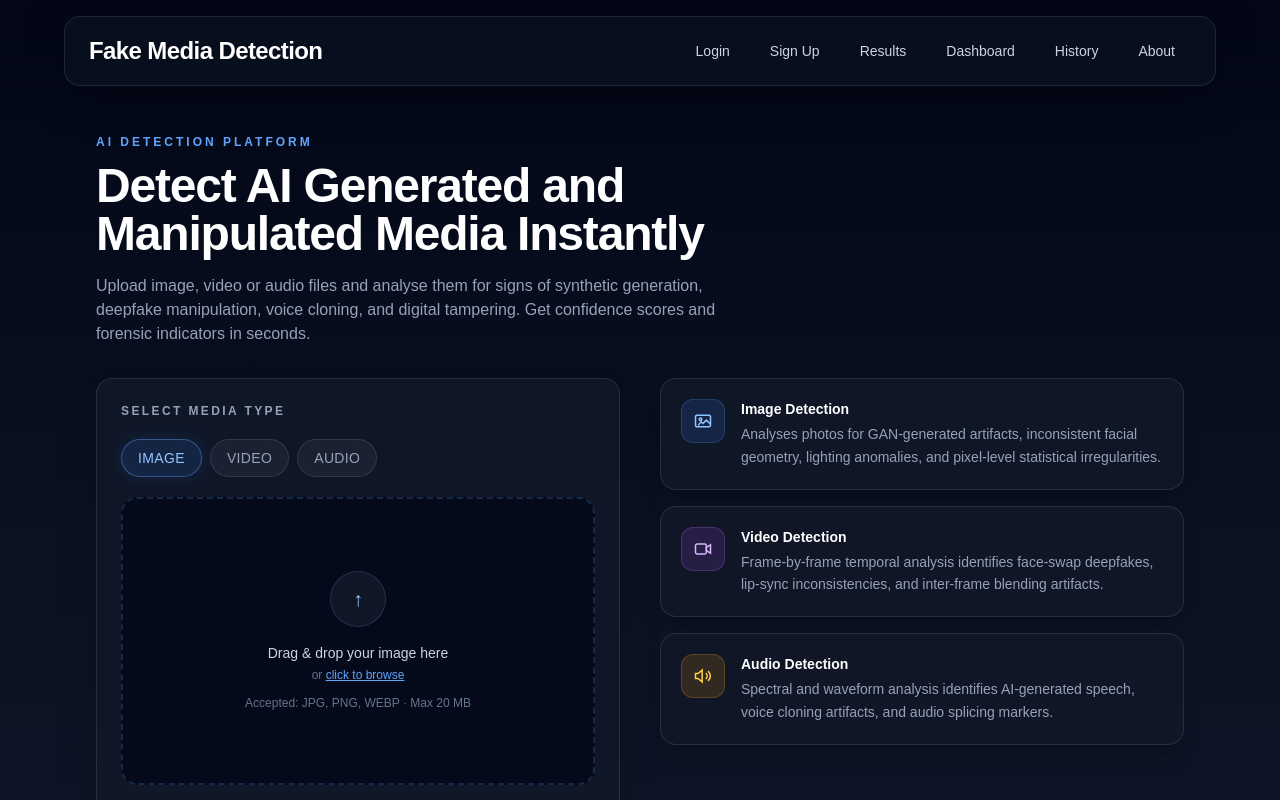
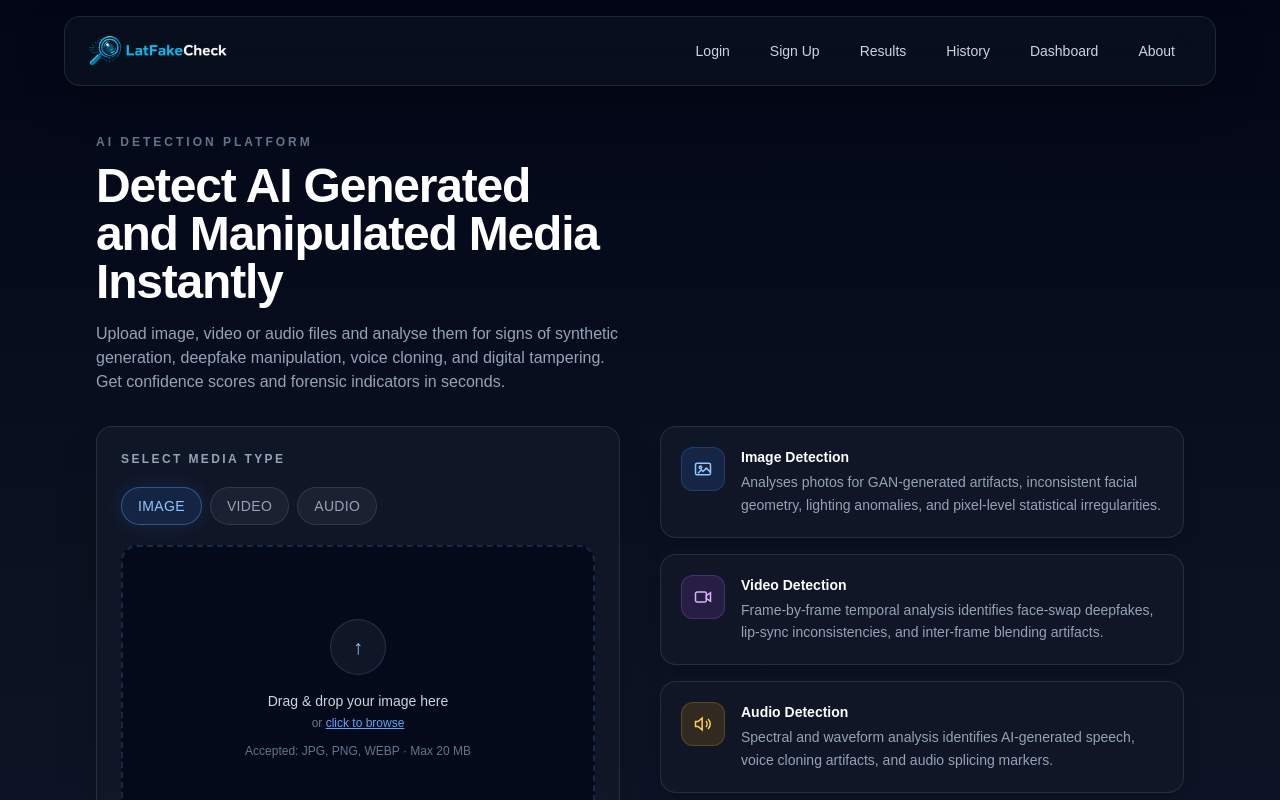
Before and after one commit to Addddiii/Fake-Image-Video-Audio-Detector, a Next.js app in the folder frontend/: page / in a window 1280 px wide. Shown: the top 800 px of the page. Built offline with nearby package versions, Linux system fonts and the light colour scheme; no server answers.

Commit message:
added welcome messages, logo, and navbar update

```diff
--- a/frontend/components/Navbar.tsx
+++ b/frontend/components/Navbar.tsx
@@ -3,23 +3,26 @@ import { useRouter } from 'next/router'
 import { useEffect, useState } from 'react'
 import { onAuthStateChanged, signOut } from 'firebase/auth'
 import { auth } from '@/utils/firebase'
+import Image from 'next/image'
 
 const navItems = [
   { label: 'Results', href: '#' },
+  { label: 'History', href: '#' },
   { label: 'Dashboard', href: '#' },
-  { label: 'History', href: '#' },
   { label: 'About', href: '#' }
 ]
 
 export default function Navbar() {
   const router = useRouter()
   const [userEmail, setUserEmail] = useState('')
+  const [userName, setUserName] = useState('')
 
   useEffect(() => {
     if (!auth) return
 
     const unsubscribe = onAuthStateChanged(auth, (user) => {
       setUserEmail(user?.email || '')
+      setUserName(user?.displayName || user?.email || '')
     })
 
     return unsubscribe
@@ -42,11 +45,14 @@ export default function Navbar() {
     <header className="sticky top-0 z-50 px-6 pt-4">
       <div className="max-w-6xl mx-auto">
         <nav className="flex items-center justify-between rounded-2xl border border-white/10 bg-[#0B1220]/70 backdrop-blur-xl shadow-[0_10px_40px_rgba(0,0,0,0.35)] px-6 py-4">
-          <Link
-            href="/"
-            className="text-white font-semibold text-2xl tracking-tight"
-          >
-            Fake Media Detection
+          <Link href="/" className="flex items-center">
+            <Image
+              src="/assets/logo-trans.png"
+              alt="LatFakeCheck Logo"
+              width={140}
+              height={36}
+              priority
+            />
           </Link>
 
           <div className="hidden md:flex items-center gap-2">
@@ -79,9 +85,6 @@ export default function Navbar() {
 
             {isLoggedIn && (
               <>
-                <span className="hidden lg:block max-w-[180px] truncate px-3 text-xs text-slate-500">
-                  {userEmail}
-                </span>
                 <button
                   type="button"
                   onClick={handleLogout}
@@ -89,6 +92,9 @@ export default function Navbar() {
                 >
                   Logout
                 </button>
+                <span className="hidden lg:block px-3 text-xs text-slate-500">
+                  Logged in as <span className="text-slate-300">{userName}</span>
+                </span>
               </>
             )}
           </div>
--- a/frontend/pages/index.tsx
+++ b/frontend/pages/index.tsx
@@ -1,6 +1,7 @@
 import { useState, useRef, useEffect } from 'react'
 import Navbar from '@/components/Navbar'
 import { auth, hasFirebaseConfig } from '@/utils/firebase'
+import { onAuthStateChanged } from 'firebase/auth'
 
 type MediaType = 'image' | 'video' | 'audio'
 
@@ -10,6 +11,7 @@ export default function Home() {
   const [preview, setPreview] = useState<string | null>(null)
   const [dragging, setDragging] = useState(false)
   const fileInputRef = useRef<HTMLInputElement>(null)
+  const [userName, setUserName] = useState<string | null>(null)
 
   const tabs: MediaType[] = ['image', 'video', 'audio']
 
@@ -64,14 +66,20 @@ export default function Home() {
   )
 
   useEffect(() => {
+    if (!auth) return
+    const unsubscribe = onAuthStateChanged(auth, (user) => {
+      setUserName(user?.displayName || null)
+    })
+    return unsubscribe
+  }, [])
+
+  useEffect(() => {
     if (!file) {
       setPreview(null)
       return
     }
-
     const url = URL.createObjectURL(file)
     setPreview(url)
-
     return () => URL.revokeObjectURL(url)
   }, [file])
 
@@ -161,8 +169,10 @@ export default function Home() {
       <title>Fake Media Detection</title>
       <Navbar />
 
-      <div className="max-w-6xl mx-auto px-8 pt-12">
-        <p className="text-xs uppercase tracking-[0.25em] text-blue-400 font-semibold">
+      {/* hero — 2 col so welcome banner sits inline with heading, above feature cards */}
+      <div className="max-w-6xl mx-auto px-8 pt-12 grid grid-cols-1 lg:grid-cols-2 gap-10 items-start">
+        <div>
+          <p className="text-xs uppercase tracking-[0.25em] text-slate-500 font-semibold">
             AI Detection Platform
           </p>
           <h1 className="text-4xl md:text-5xl font-bold tracking-tight text-white mt-3 max-w-3xl">
@@ -173,6 +183,21 @@ export default function Home() {
             generation, deepfake manipulation, voice cloning, and digital tampering.
             Get confidence scores and forensic indicators in seconds.
           </p>
+        </div>
+
+        {userName ? (
+          <div className="bg-blue-500/10 border border-blue-400/20 rounded-2xl px-6 py-4 flex items-center gap-4 mt-20">
+            <div className="w-10 h-10 rounded-full bg-blue-500/20 border border-blue-400/30 flex items-center justify-center text-blue-300 font-bold text-lg shrink-0">
+              {userName.charAt(0).toUpperCase()}
+            </div>
+            <div>
+              <p className="text-white font-semibold text-base">Welcome back, {userName}</p>
+              <p className="text-slate-400 text-xs mt-0.5">Ready to analyse some media?</p>
+            </div>
+          </div>
+        ) : (
+          <div />
+        )}
       </div>
 
       {/* main content */}
```
Also changed, not shown: frontend/public/assets/logo-trans.png (added), 1 other file (tests, documents, lock files or other folders). Lines whose indentation alone changed are shown as unchanged.
